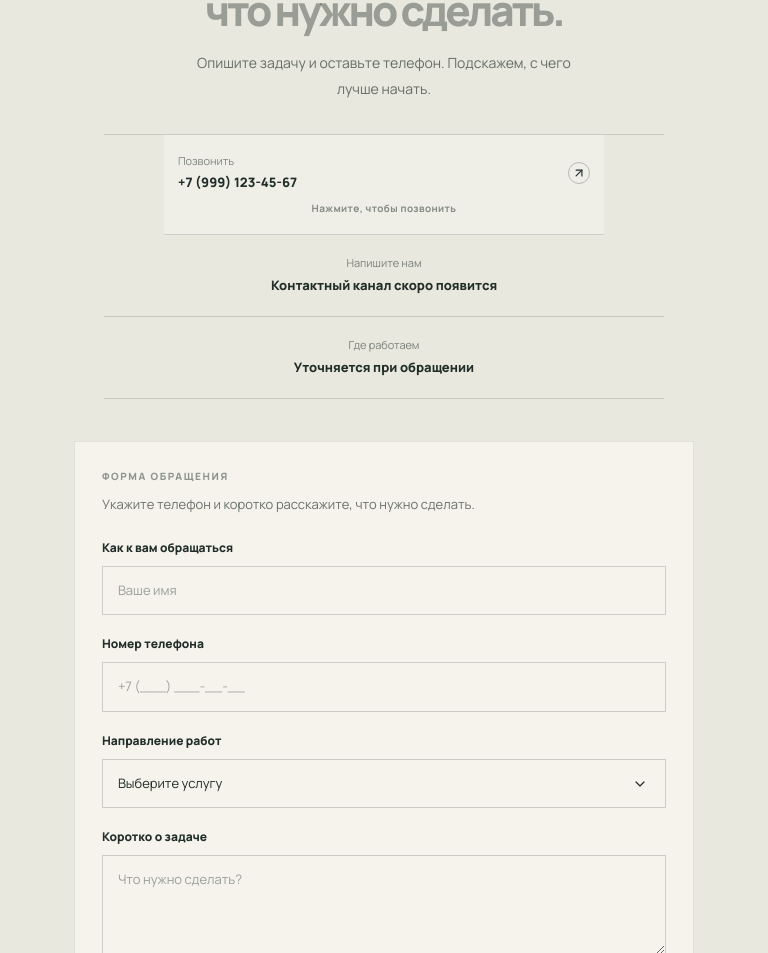
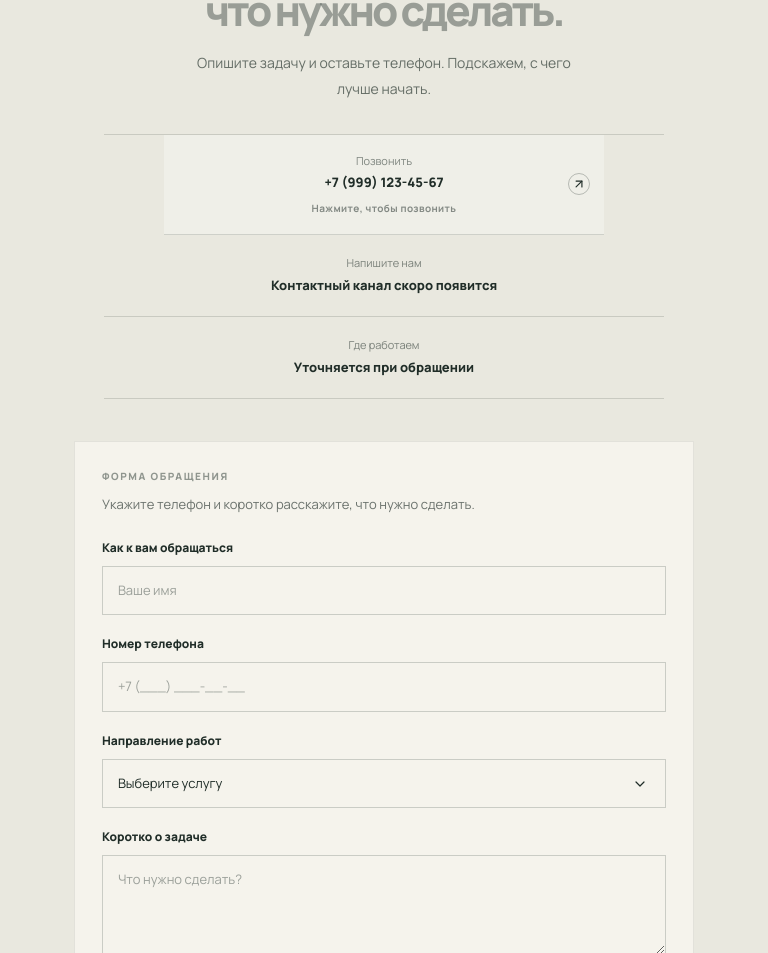
Before and after one commit to artkoro94/fixora-home, a React (Vite) app: page / in a window 768 px wide. Shown: the part 4945-5898 px from the top of the page. Built offline with nearby package versions, Linux system fonts and the light colour scheme.

Commit message:
fix: center tablet phone contact content

```diff
--- a/src/app/styles/responsive.css
+++ b/src/app/styles/responsive.css
@@ -43,6 +43,21 @@
   .contact-details>a::after{grid-column:1/-1;color:rgb(32 45 40 / 52%);content:'Нажмите, чтобы позвонить';font-size:10px;font-weight:700;letter-spacing:.04em}
   .contact-details>a:hover,.contact-details>a:focus-visible{background:rgb(215 243 106 / 22%)}
   .contact-details>a:hover>svg:last-child,.contact-details>a:focus-visible>svg:last-child{transform:translate(2px,-2px);border-color:#789c35;background:#d7f36a}
+}
+
+@media(min-width:621px) and (max-width:900px){
+  .contact-details>a>span:nth-child(2){
+    grid-column:1/-1;
+    text-align:center;
+  }
+  .contact-details>a>svg:last-child{
+    position:absolute;
+    top:50%;
+    right:14px;
+    grid-column:auto;
+    grid-row:auto;
+    transform:translateY(-50%);
+  }
 }
 
 @media(min-width:621px) and (max-width:900px){
```
